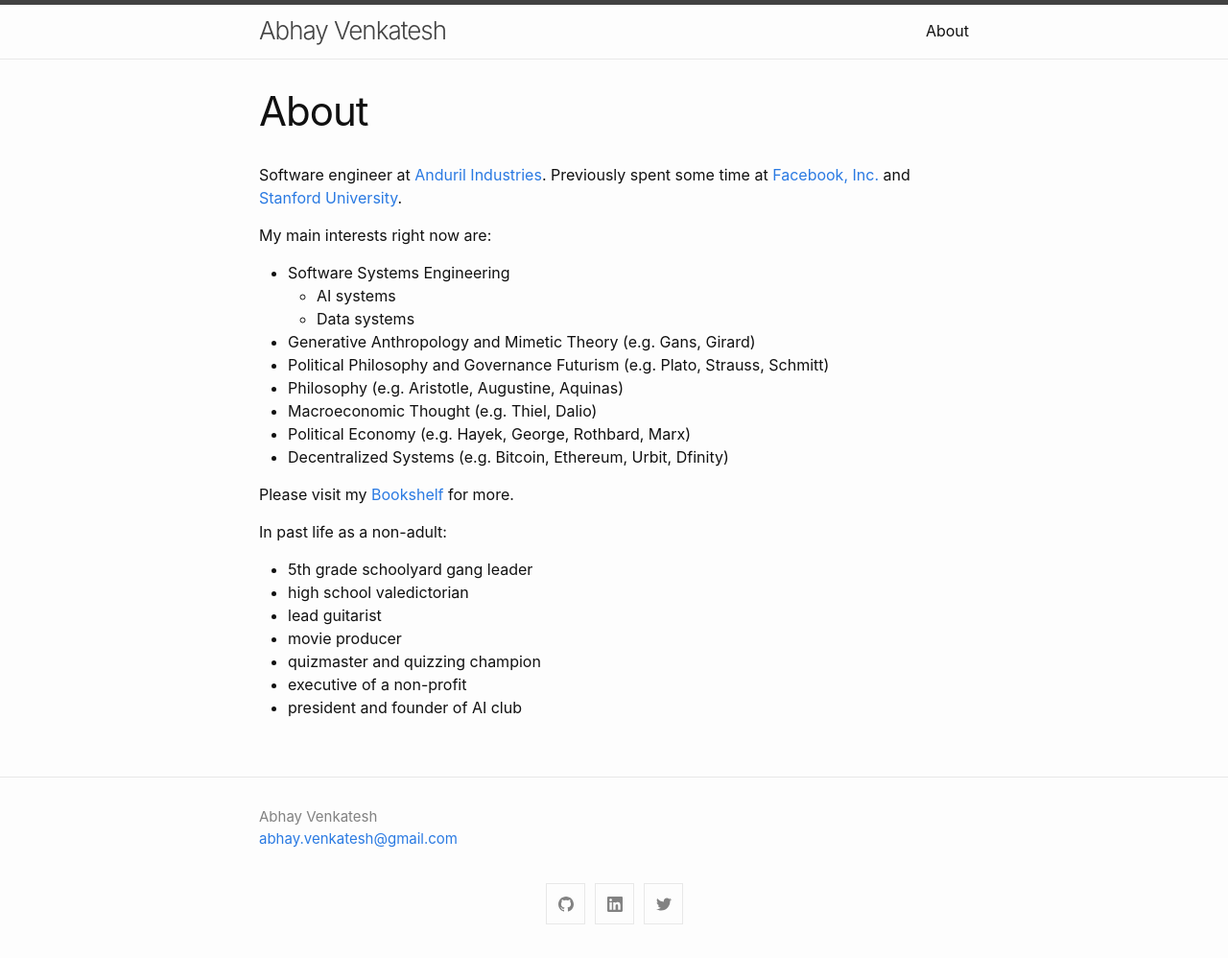
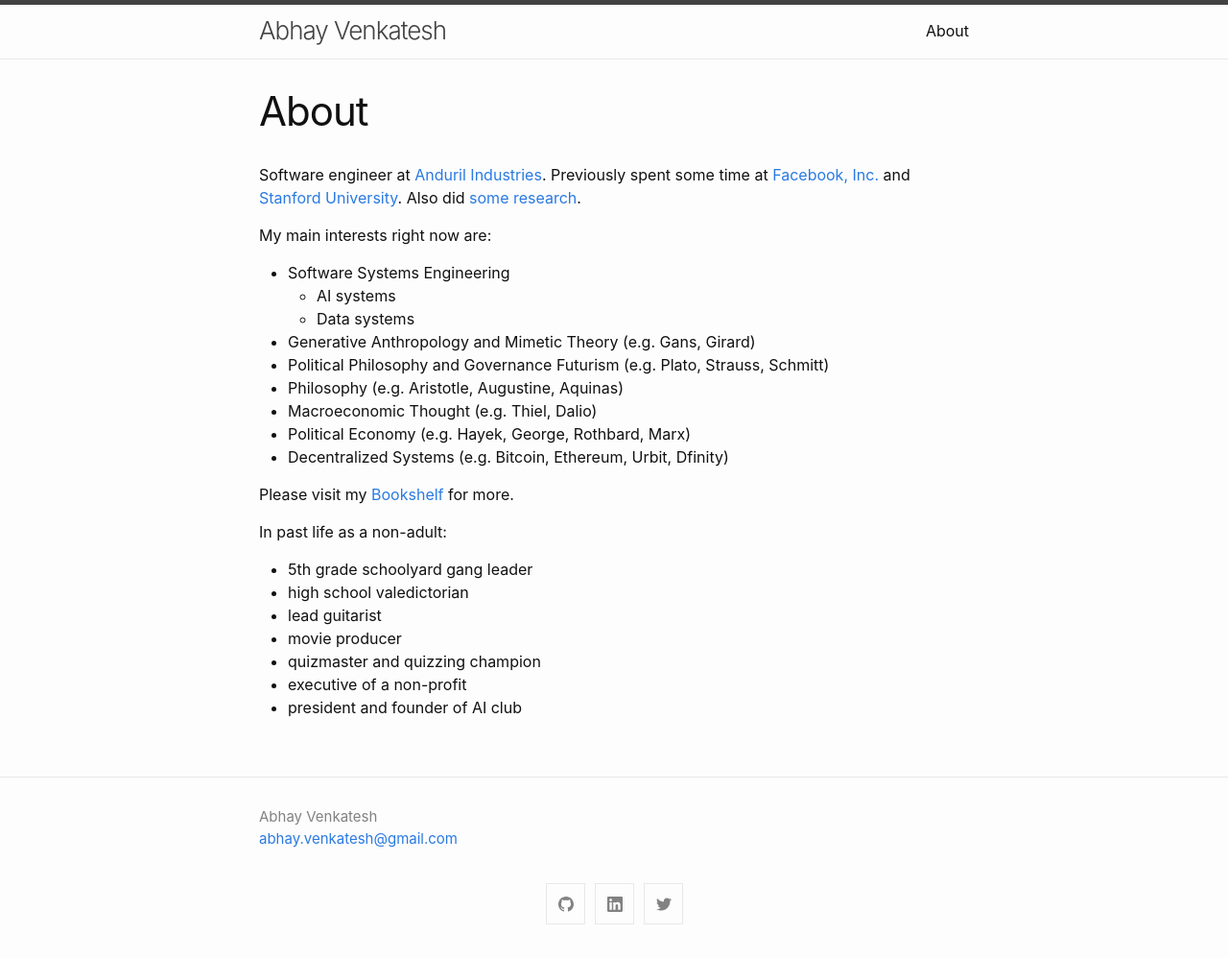
Before and after one commit to abhay-venkatesh/abhay-venkatesh.github.io, a Jekyll site: the page built from about.md, in a window 1280 px wide. Shown: the whole page at 96% size. Built offline with Jekyll 4.4.1, drawn with Linux system fonts in a browser that asks for light colours.

Commit message:
Update about.md

```diff
--- a/about.md
+++ b/about.md
@@ -4,7 +4,7 @@ title: About
 permalink: /about/
 ---
 
-Software engineer at [Anduril Industries](http://anduril.com/).  Previously spent some time at [Facebook, Inc.](https://www.facebook.com/) and [Stanford University](http://stanford.com/).
+Software engineer at [Anduril Industries](http://anduril.com/).  Previously spent some time at [Facebook, Inc.](https://www.facebook.com/) and [Stanford University](http://stanford.com/). Also did [some research](https://scholar.google.com/citations?user=Inp7zBgAAAAJ&hl=en).
 
 My main interests right now are:
 - Software Systems Engineering
```
